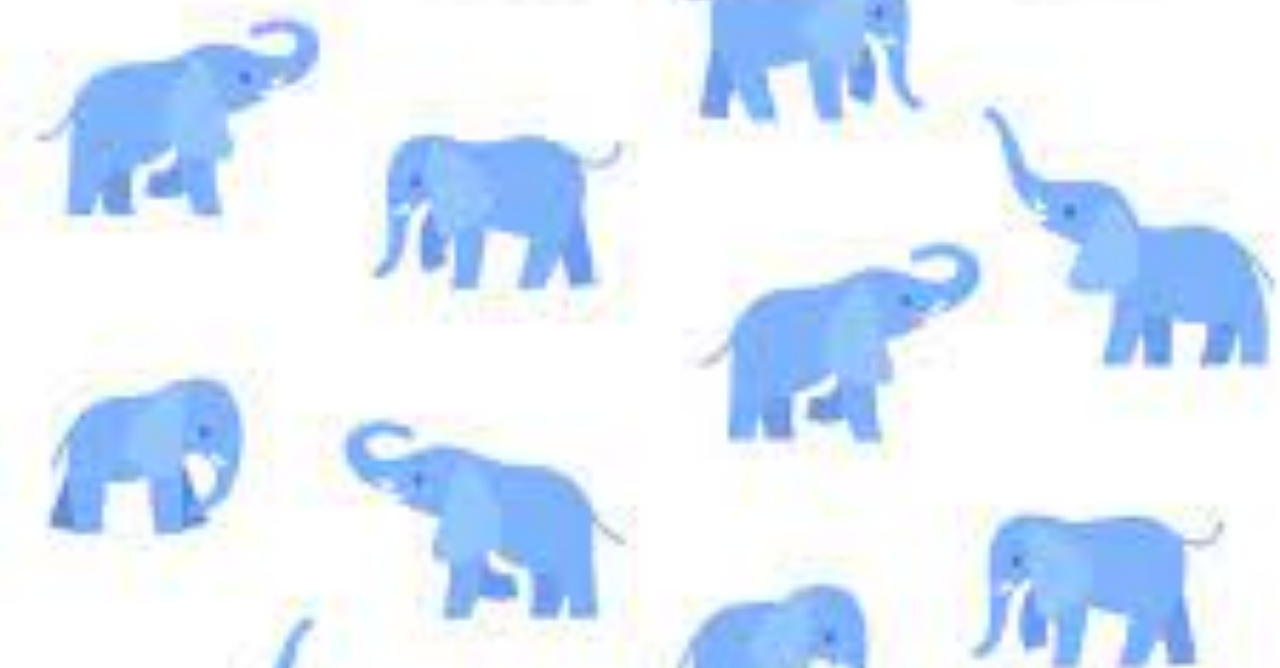
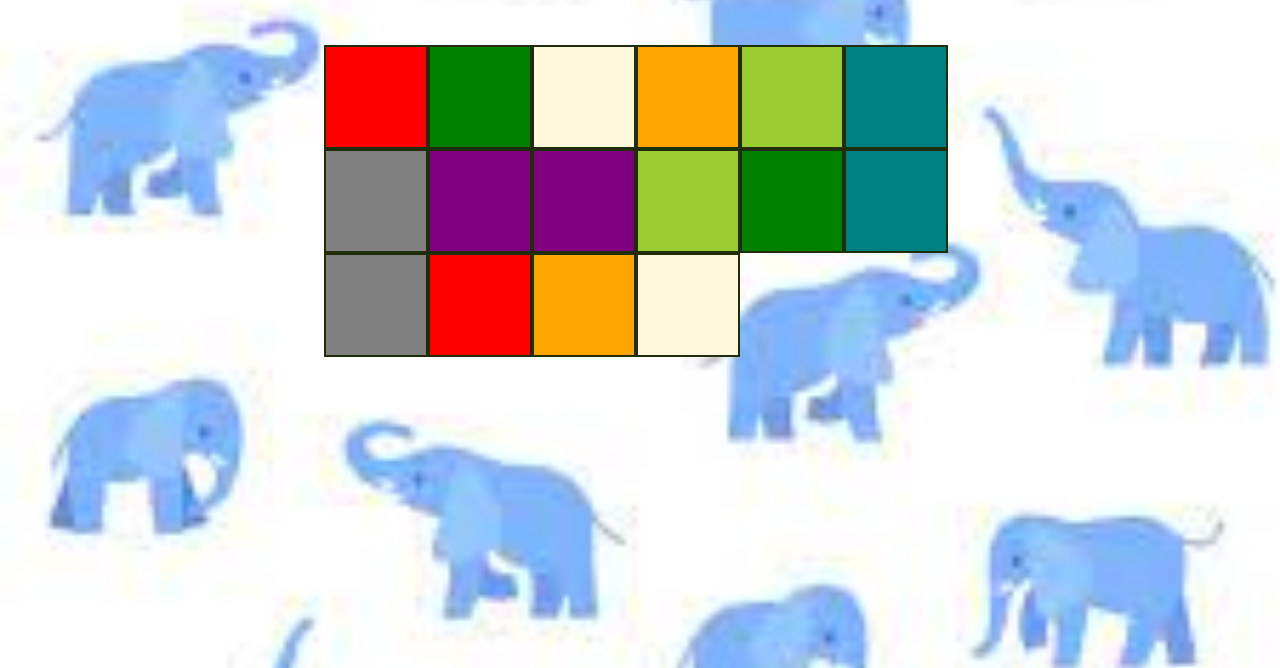
Before and after one commit to anst314/memoryGame, a plain HTML site: page index.html in a window 1280 px wide. Shown: the part 132-800 px from the top of the page. Drawn offline with Linux system fonts and the light colour scheme.

Commit message:
last commit

```diff
--- a/index.html
+++ b/index.html
@@ -12,9 +12,29 @@
 <body>
     <h1>Welcome to the <span>Memory game</span></h1>
 
-    <div class="cardGrid">
+    <div class="cardContainer">
+        <div class="card red color-hidden" onclick="cardClick(event)"></div>
+        <div class="card green color-hidden" onclick="cardClick(event)"></div>
+        <div class="card orange color-hidden" onclick="cardClick(event)"></div>
+        <div class="card blue color-hidden" onclick="cardClick(event)">
+        </div>
 
+        <div class="card yellow color-hidden" onclick="cardClick(event)"></div>
+        <div class="card teal color-hidden" onclick="cardClick(event)"></div>
+        <div class="card grey color-hidden" onclick="cardClick(event)"></div>
+        <div class="card purple color-hidden" onclick="cardClick(event)">
+        </div>
 
-    </div>
+        <div class="card purple color-hidden" onclick="cardClick(event)"></div>
+        <div class="card yellow color-hidden onclick="cardClick(event)""></div>
+        <div class="card green color-hidden" onclick="cardClick(event)"></div>
+        <div class="card teal color-hidden" onclick="cardClick(event)">
+        </div>
+
+            <div class="card grey color-hidden" onclick="cardClick(event)"></div>
+            <div class="card red color-hidden" onclick="cardClick(event)"></div>
+            <div class="card blue color-hidden" onclick="cardClick(event)"></div>
+            <div class="card orange color-hidden" onclick="cardClick(event)">
+            </div>
 </body>
 </html>
--- a/index.js
+++ b/index.js
@@ -1,20 +1,19 @@
 // This is for the div container
-const cardsContainer = document.querySelector('cards');
+//const cardsContainer = document.querySelector('cardGrid');
 // This is referring to the colors that will be used in the game
 // Change the colors to an image later!!!
-// Array for colors of the cards!
-const cardArray = ["green", "blue", "red", "yellow", "brown", "orange", "purple", "tan"]
+// Array for colors of the cards
 
+const cards = document.querySelectorAll('.card');
+const colorList = [[cardArray], [cardArray]];
+const cardCount = colorList.length;
 
-const grid = document.querySelector('cardGrid');
-// This ...spread operator states array contains 2 of the cardArray colors
-const colorsPicklist = [...cardArray, ...cardArray];
+//console.log(car)
+cards.forEach((card) => {
+card.addEventListener('click', changeColor)});
 
-console.log(colorsPicklist);
+function changeColor(e){
+    const target = element.currentTarget;
+    target.className = target.className.replace('color-hidden', '');
 
-// Generate the board
-function createBoard() {
-    for (let i = 0; i < cardArray.length; i++);
-    const randomIndicies = Math.floor(Math.random() * colorsPicklist.length);
-    const cardColor = colorsPicklist[randomIndicies];
 }
--- a/style.css
+++ b/style.css
@@ -9,24 +9,63 @@ span{
     color: red;
     font-family: Verdana, Geneva, Tahoma, sans-serif;
 }
-.cards {
-    margin: 48px auto;
-    width: max-content;
-    display: grid;
-    grid-template-columns: repeat(4, 100px);
-    gap: 16px;
-}
 
 h1 {
     text-align: center;
     color:gold;
     font-size: 70px;
-
 }
 
-.cardGrid {
+/* This is the card container */
+.cardContainer {
+    margin: 48px auto;
+    width: 50%;
     display: flex;
     flex-wrap: wrap;
-    height: 300px;
-    width: 400px;
 }
+
+/* To style the tiles */
+.card {
+    background: cornsilk;
+    border: 2px rgb(31, 46, 8) solid;
+    cursor: pointer;
+    height: 100px;
+    width: 100px;
+}
+
+.card:hover {
+    box-shadow: inset 0px 0px 0px 1px red;
+    box-sizing: border-box;
+}
+
+.red {
+    background-color: red;
+}
+
+.green {
+    background-color: green;
+}
+
+.blue {
+    background-color: orange;
+}
+
+.yellow {
+    background-color: yellowgreen;
+}
+
+.teal {
+    background-color: teal;
+}
+
+.grey {
+    background-color: grey;
+}
+
+.purple {
+    background-color: purple;
+}
+
+/*.color-hidden {
+    background-color: lightgrey;
+}
```
